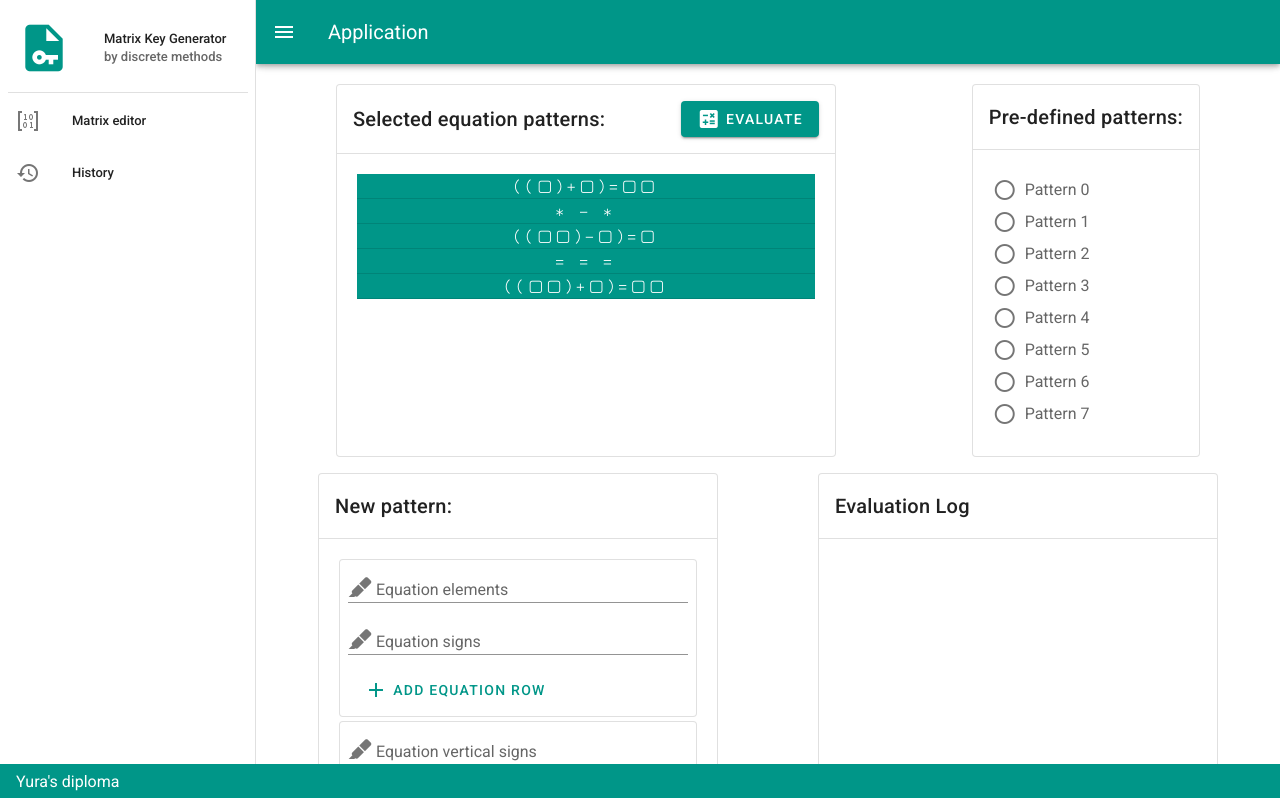
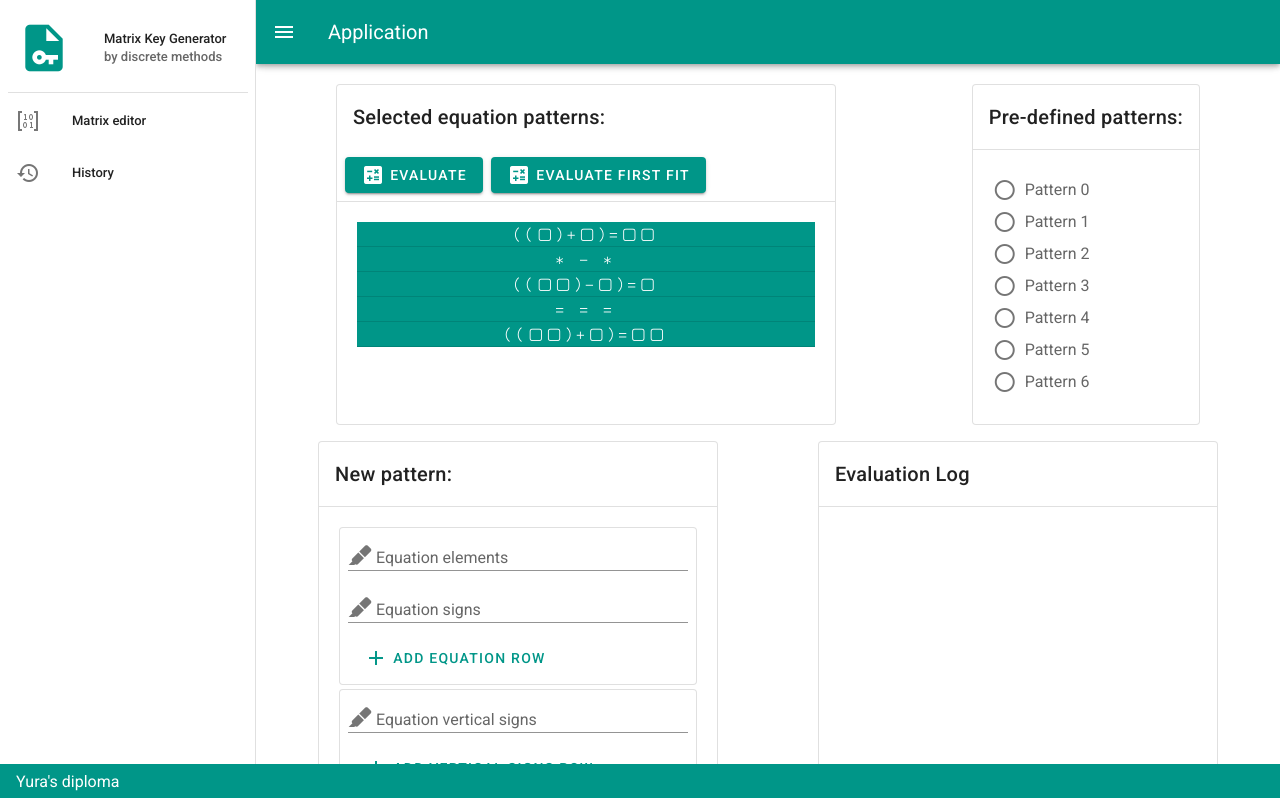
Before and after one commit to YuraIvanskyi/matrix-generator, a Vue app: page / in a window 1280 px wide. Shown: the top 798 px of the page. Built offline with nearby package versions, Linux system fonts and the light colour scheme.

Commit message:
Extra logs, first fit calculation

```diff
--- a/src/components/MatrixEditable.vue
+++ b/src/components/MatrixEditable.vue
@@ -8,11 +8,15 @@
     </v-overlay>
     <v-card outlined class="ma-2" width="500">
         <v-card-title>Selected equation patterns:
-          <v-spacer/>
-          <v-btn class="" color="primary" @click="addRow">
+        </v-card-title>
+        <v-layout justify-start class="ma-2">
+          <v-btn class="mr-2" color="primary" @click="evaluate">
           <v-icon class="mr-1">mdi-calculator-variant</v-icon> Evaluate
           </v-btn>
-        </v-card-title>
+          <v-btn class="" color="primary" @click="evaluateFirst">
+          <v-icon class="mr-1">mdi-calculator-variant</v-icon> Evaluate First Fit
+          </v-btn>
+        </v-layout>
         <v-divider/>
         <v-card-actions>
             <v-layout justify-center>
@@ -223,7 +227,7 @@
         horisontalPatterns:[
           { digits:['▢▢','▢', '▢▢',], signs: ['-','='] },
           { digits:['▢', '▢', '▢▢'], signs: ['+', '='] },
-          { digits:[154,'▢▢', '▢▢▢'], signs: ['+', '='] },
+          { digits:['▢▢','▢▢', '▢▢▢'], signs: ['+', '='] },
         ],
         verticalSigns:[
           ['*','='],
@@ -242,19 +246,6 @@
           ['+','='],
           ['*', '='],
         ]
-      },
-      {
-        horisontalPatterns:[
-          { digits:[5, '▢▢', '▢▢',], signs: ['+','='] },
-          { digits:['▢', 5, '▢▢'], signs: ['+', '='] },
-          { digits:['▢▢', 2, '▢▢'], signs: ['+', '='] },
-          { digits:['▢▢', '▢▢', '▢▢▢'], signs: ['*', '='] },
-        ],
-        verticalSigns:[
-          ['+', '+','='],
-          ['+', '+', '='],
-          ['*', '+', '='],
-        ],
       },
       {
         horisontalPatterns:[
@@ -312,12 +303,23 @@
     }
   },
   methods: {
-    addRow() {
+    evaluate() {
       this.loading = true;
       this.currentOperation.length = 0;
       setTimeout(() => {
           let selectedMatrix = JSON.parse(JSON.stringify(this.input[this.radioGroup]));
-          let res = evaluateExpressionMatrix(selectedMatrix);
+          let res = evaluateExpressionMatrix(selectedMatrix, false);
+          this.results = [...res];
+          this.loading = false;
+        }, 1000);
+
+    },
+    evaluateFirst() {
+      this.loading = true;
+      this.currentOperation.length = 0;
+      setTimeout(() => {
+          let selectedMatrix = JSON.parse(JSON.stringify(this.input[this.radioGroup]));
+          let res = evaluateExpressionMatrix(selectedMatrix, true);
           this.results = [...res];
           this.loading = false;
         }, 1000);
--- a/src/generator.js
+++ b/src/generator.js
@@ -5,7 +5,7 @@
 var start = 0;
 export var latestAction = [];
 
-export function evaluateExpressionMatrix(matrix) {
+export function evaluateExpressionMatrix(matrix, single) {
     let totalOperationTime = Date.now();
     const evaluations = [...matrix.horisontalPatterns];
     const rowAmount = matrix.horisontalPatterns.length;
@@ -24,7 +24,7 @@
     log(`All [${solvedRows.length}] expressions built in ${Date.now() - totalOperationTime} ms`);
     start = Date.now();
     //create all combinations of hosrizontal solutions
-
+    let foundCount = 0;
     for (const values of bigCartesian(solvedRows)) {
         //sets.push(values);
 
@@ -37,8 +37,14 @@
                 break;
             }
         }
-        if(isValidSet)
+        if(isValidSet) {
+            foundCount++;
+            if(foundCount % 100 === 0)
+                console.log(`Found ${foundCount} solutions by now, processing...`)
             validSets.push(values);
+            if(single)
+                break;
+        }
     }
 
     /*log(`All [${sets.length}] combined in ${Date.now() - start} ms`);
```
